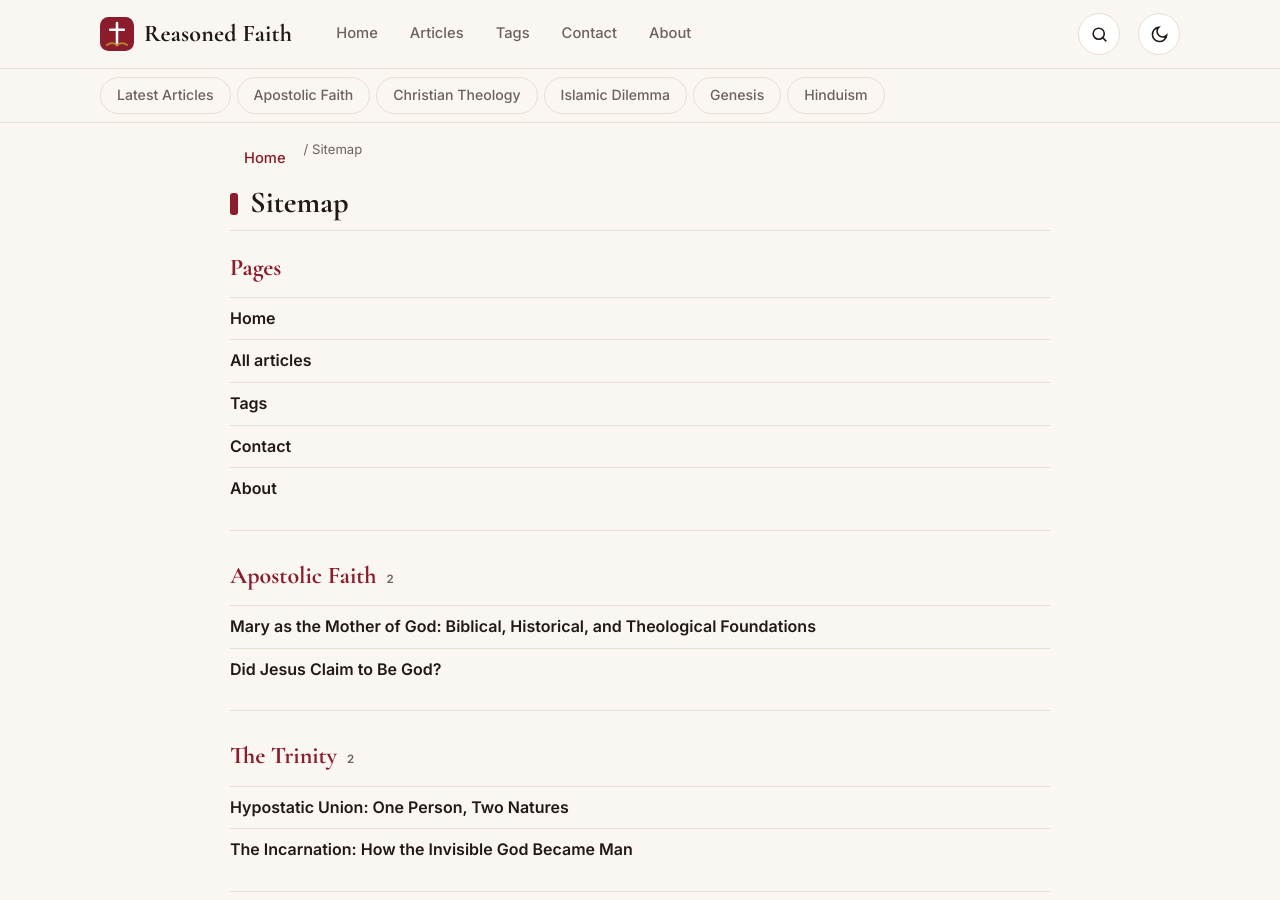
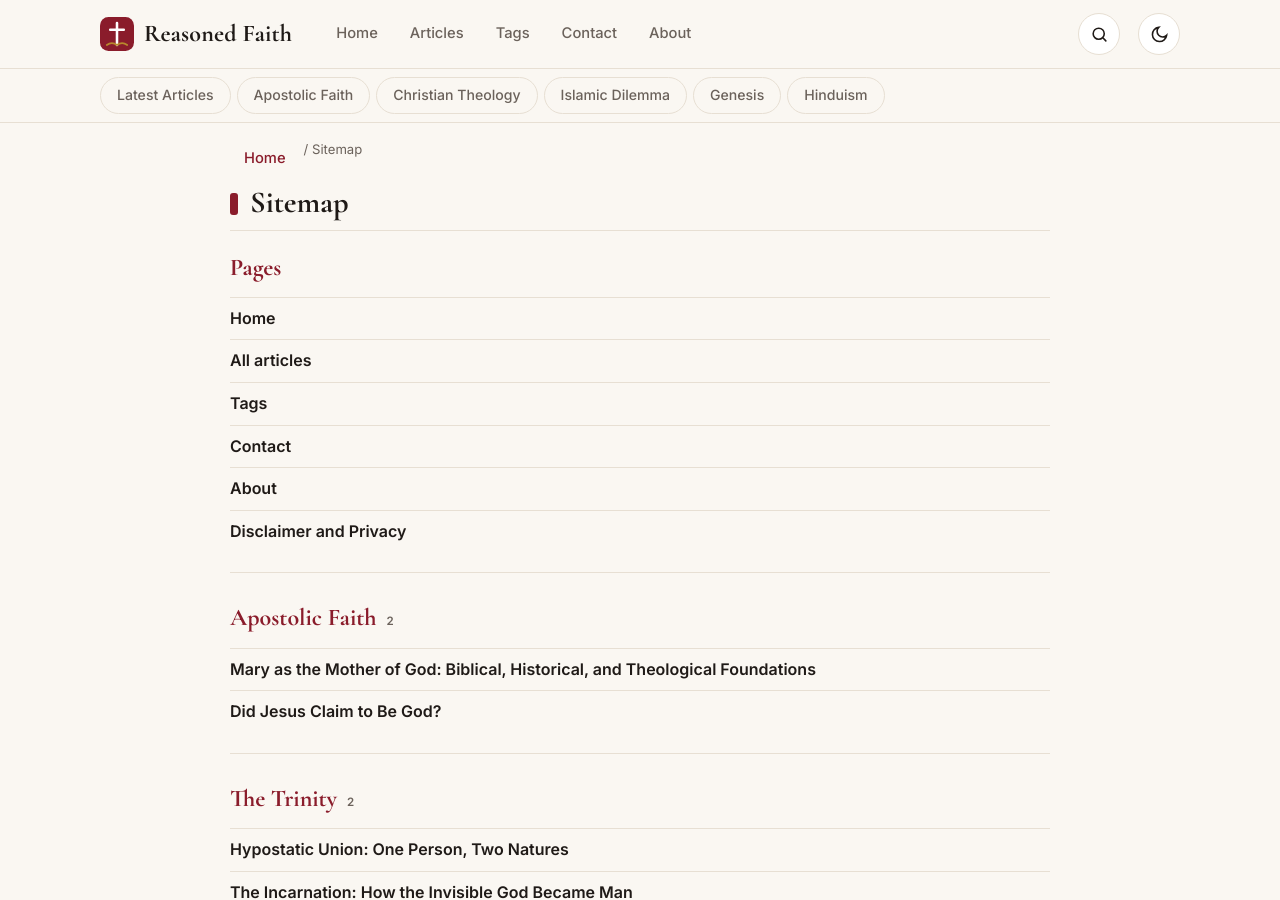
Before and after one commit to Reasoned-faith/reasoned-faith.github.io, a Jekyll site: the page built from sitemap/index.html, in a window 1280 px wide and 900 px high. Built offline with Jekyll 4.4.1, drawn with Linux system fonts in a browser that asks for light colours.

Commit message:
Update index.html

```diff
--- a/sitemap/index.html
+++ b/sitemap/index.html
@@ -16,6 +16,7 @@ excerpt: Every page and article on Reasoned Faith in one list.
       <li><a href="{{ '/tags/' | relative_url }}">Tags</a></li>
       <li><a href="{{ '/contact/' | relative_url }}">Contact</a></li>
       <li><a href="{{ '/about/' | relative_url }}">About</a></li>
+      <li><a href="{{ '/disclaimer/' | relative_url }}">Disclaimer and Privacy</a></li>
     </ul>
   </section>
 
```
